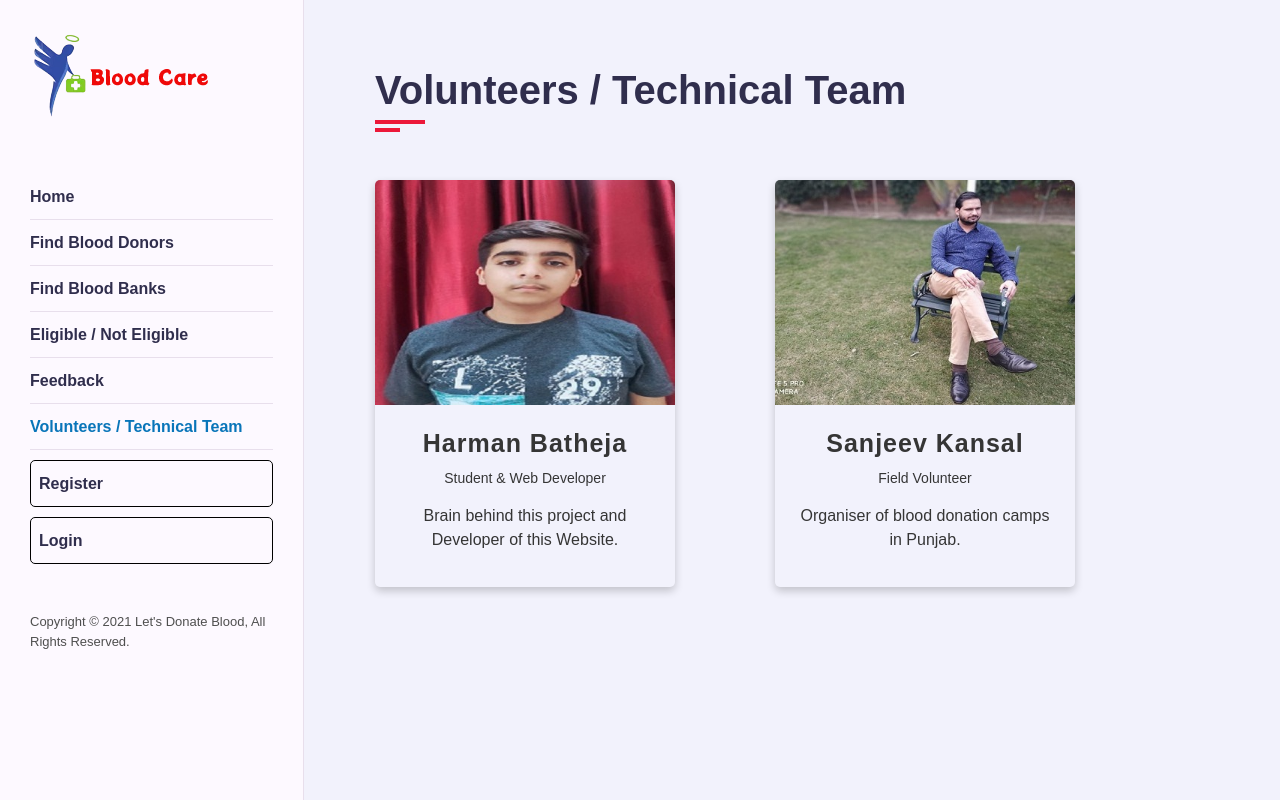
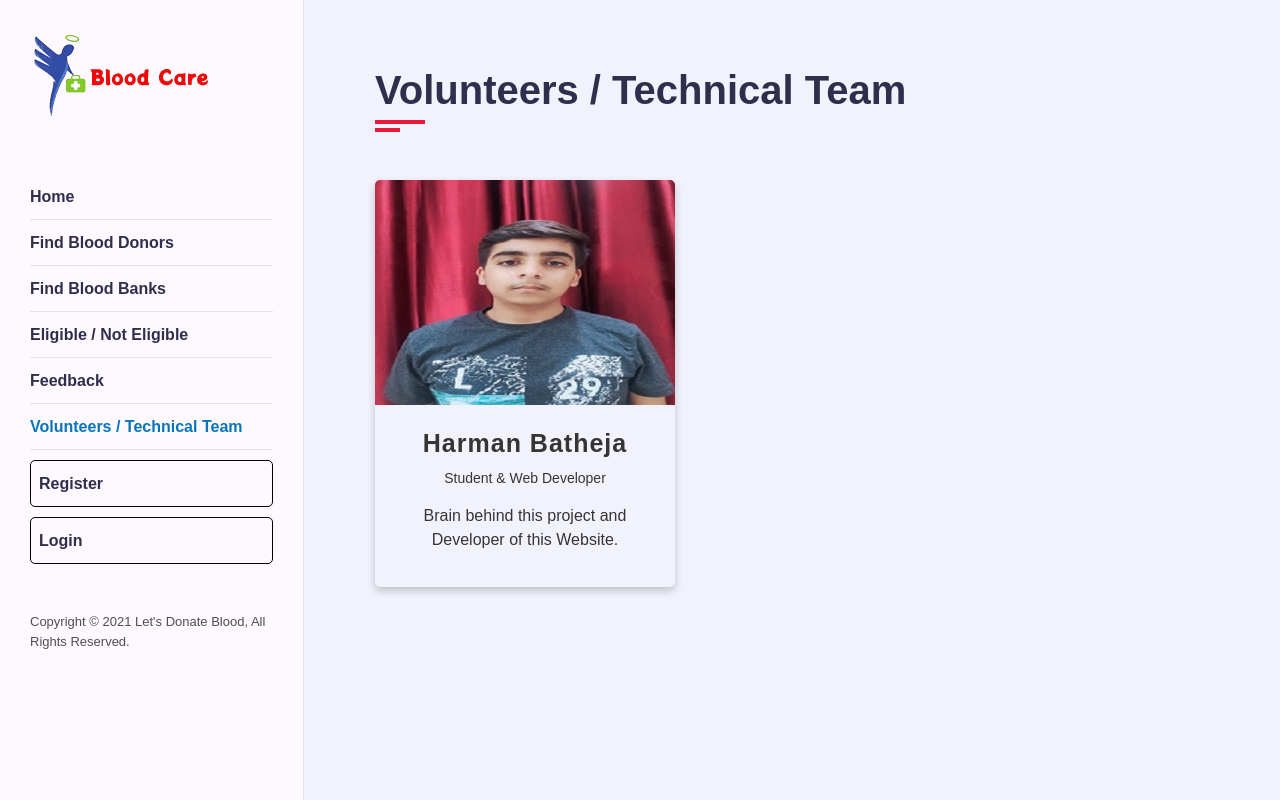
Before and after one commit to giftforyouclub/1234, a Django app: a page that uses BloodDonation/templates/volunteers&technicalTeam.html in a window 1280 px wide. Run offline with Django 3.2, Linux system fonts and the light colour scheme; parts of the project's set-up code (start-up, migrations or seed data) failed here and were passed over; some libraries are stand-ins or nearby versions.

Commit message:
Update volunteers&technicalTeam.html

```diff
--- a/BloodDonation/templates/volunteers&technicalTeam.html
+++ b/BloodDonation/templates/volunteers&technicalTeam.html
@@ -51,79 +51,6 @@
 
                     </div>
 
-                    <!-- <div class="team">
-
-                        <div class="team-img">
-                            <img src="{% static 'images/tnm_jawad.jpg' %}">
-                            <div class="team-social">
-                                <a class="social-tw" href="https://twitter.com/tnm_jawad" target="_blank">
-                                    <i class="fa fa-twitter"></i>
-                                </a>
-                                <a class="social-fb" href="https://www.facebook.com/tnmjawad" target="_blank">
-                                    <i class="fa fa-facebook-f"></i>
-                                </a>
-                                <a class="social-li" href="https://www.linkedin.com/in/tnmjawad/" target="_blank">
-                                    <i class="fa fa-linkedin"></i>
-                                </a>
-                                <a class="social-in" href="https://www.instagram.com/tnmjawad/" target="_blank">
-                                    <i class="fa fa-instagram"></i>
-                                </a>
-                                <a class="social-yt"
-                                    href="https://www.youtube.com/watch?v=xi40To980vs" target="_blank">
-                                    <i class="fa fa-youtube-play"></i>
-                                </a>
-                            </div>
-                        </div>
-                        <div class="team-content">
-                            <h2>TNM Jawad</h2>
-                            <h3>Entrepreneur</h3>
-                            <p>Founder & CEO of TNM Online Solutions, TNM Autohub & TNM Sports Hub | TEDx Speaker.</p>
-                        </div>
-
-                    </div> -->
-
-                    <!-- <div class="team">
-
-                        <div class="team-img">
-                            <img src="{% static 'images/abhishek_jindal.jpg' %}" alt="Team Image">
-                            <div class="team-social">
-                                <a class="social-li" href="https://www.linkedin.com/in/aj472/" target="_blank">
-                                    <i class="fa fa-linkedin"></i>
-                                </a>
-                            </div>
-                        </div>
-                        <div class="team-content">
-                            <h2>Abhishek Jindal</h2>
-                            <h3>Software Engineer</h3>
-                            <p>Software Engineer at Goldman Sachs, Banglore.</p>
-                        </div>
-
-                    </div> -->
-
-                    <div class="team">
-
-                        <div class="team-img">
-                            <img src="{% static 'images/sanjeev_kansal.jpg' %}" alt="Team Image">
-                            <div class="team-social">
-                                <a class="social-tw" href="https://twitter.com/SanjeevKansal12" target="_blank">
-                                    <i class="fa fa-twitter"></i>
-                                </a>
-                                <a class="social-fb" href="https://www.facebook.com/sanjeev.kansal.545/" target="_blank">
-                                    <i class="fa fa-facebook-f"></i>
-                                </a>
-                                <a class="social-in" href="https://www.instagram.com/sanjeevkansal485/" target="_blank">
-                                    <i class="fa fa-instagram"></i>
-                                </a>
-                            </div>
-                        </div>
-                        <div class="team-content">
-                            <h2>Sanjeev Kansal</h2>
-                            <h3>Field Volunteer</h3>
-                            <p>Organiser of blood donation camps in Punjab.</p>
-                        </div>
-
-                    </div>
-
                 </div>
 
                 <!-- Team Section End -->
```
